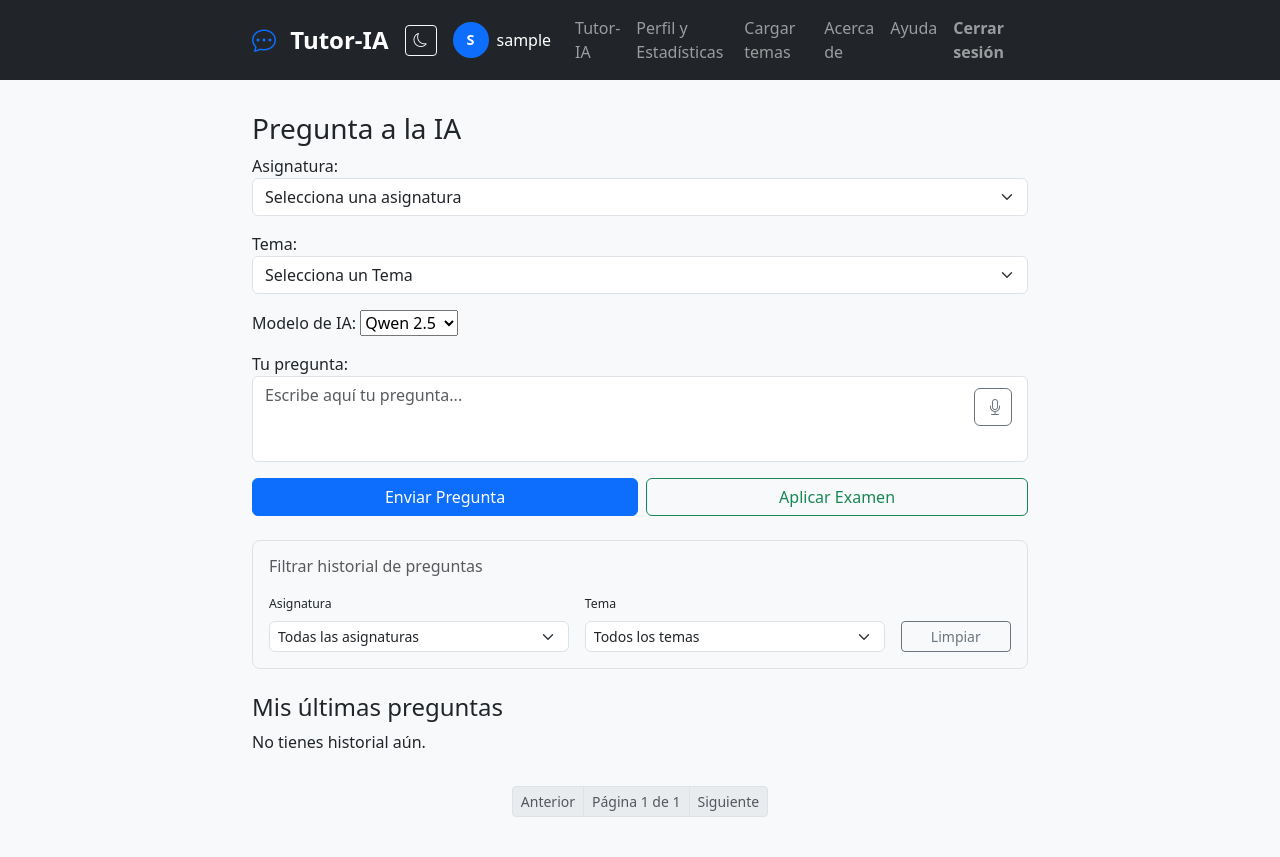
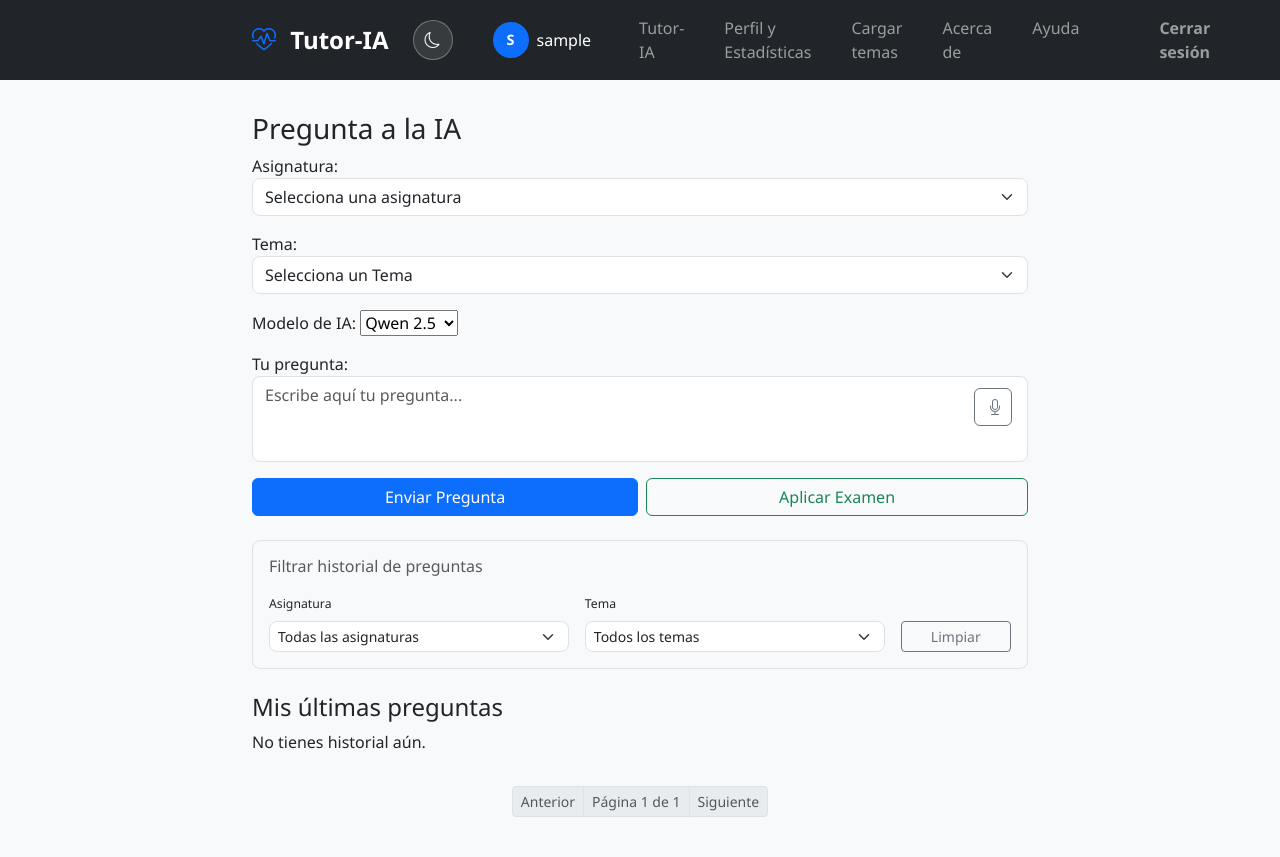
Before and after one commit to cmmo2024/ia_preguntas, a Django app: page /app/ in a window 1280 px wide. Before the commit the page ends 817 px from the top, so only its background shows below. Run offline with Django 5.2, Linux system fonts and the light colour scheme; the visitor is signed in with stand-in values (Sample User, id 1); data comes from the database, SQL or seed files in the repository; data that the repository does not hold is empty; parts of the project's set-up code (start-up, migrations or seed data) failed here and were passed over; some libraries are stand-ins or nearby versions.

Commit message:
Ladding page styles applied to rest of the app

```diff
--- a/core/static/css/style.css
+++ b/core/static/css/style.css
@@ -14,11 +14,17 @@
 
     --border-color: #dee2e6;
 
-    --primary-color: #0d6efd;
+    --primary-color: #007bff; /* Changed to a more vibrant blue */
 
-    --navbar-bg: #212529;
+    --navbar-bg: #343a40; /* Darker navbar */
 
     --navbar-text: #ffffff;
+
+    --shadow-light: 0 2px 5px rgba(0, 0, 0, 0.05);
+
+    --shadow-hover: 0 8px 15px rgba(0, 0, 0, 0.1);
+
+    --transition: all 0.3s ease;
 
 }
 
@@ -40,6 +46,10 @@
 
     --navbar-text: #ffffff;
 
+    --shadow-light: 0 2px 5px rgba(0, 0, 0, 0.2);
+
+    --shadow-hover: 0 8px 15px rgba(0, 0, 0, 0.3);
+
 }
 
 
@@ -53,6 +63,8 @@ body {
     color: var(--text-color);
 
     transition: background-color 0.3s ease, color 0.3s ease;
+
+    font-family: 'Segoe UI', Tahoma, Geneva, Verdana, sans-serif; /* Modern font */
 
 }
 
@@ -116,13 +128,15 @@ input[type="password"],
 
 .form-select {
 
-    border-radius: 0.375rem;
+    border-radius: 0.5rem; /* Slightly larger radius */
 
     background-color: var(--card-bg);
 
     border-color: var(--border-color);
 
     color: var(--text-color);
+
+    transition: var(--transition);
 
 }
 
@@ -314,7 +328,7 @@ input[type="password"],
 
     font-size: 0.9rem;
 
-    background-color: #0d6efd;
+    background-color: var(--primary-color);
 
 }
 
@@ -466,6 +480,14 @@ ul, ol {
 
 .alert.alert-success {
 
+    background-color: #d4edda; /* Bootstrap success green */
+
+    color: #155724;
+
+    border-color: #c3e6cb;
+
+}
+
 .alert.alert-danger {
     background-color: #f8d7da;
     color: #721c24;
@@ -550,13 +572,13 @@ ul, ol {
     align-items: center;
     justify-content: center;
     font-size: 0.9rem;
-    background-color: #0d6efd;
+    background-color: var(--primary-color);
 }
 
 /* Efecto hover en tarjetas */
 .card.hover-shadow:hover {
     transform: translateY(-2px);
-    box-shadow: 0 .5rem 1rem rgba(0,0,0,.15) !important;
+    box-shadow: var(--shadow-hover) !important;
 }
 
 /* Responsive: ajustar tamaño en móviles */
@@ -581,32 +603,100 @@ ul, ol {
     text-overflow: ellipsis;
 }
 
+/* === Animations === */
+@keyframes fadeInUp {
+    from {
+        opacity: 0;
+        transform: translateY(30px);
+    }
+    to {
+        opacity: 1;
+        transform: translateY(0);
+    }
+}
+
+@keyframes pulse {
+    0% {
+        transform: scale(1);
+    }
+    50% {
+        transform: scale(1.05);
+    }
+    100% {
+        transform: scale(1);
+    }
+}
+
+.animate-fade-in {
+    animation: fadeInUp 0.8s ease-out;
+}
+
+.animate-fade-in-delay {
+    animation: fadeInUp 0.8s ease-out 0.2s both;
+}
+
+.animate-fade-in-delay-2 {
+    animation: fadeInUp 0.8s ease-out 0.4s both;
+}
+
+/* === Modern List Groups === */
+.list-group-item {
+    border: none;
+    border-radius: 10px !important;
+    margin-bottom: 0.5rem;
+    background-color: var(--card-bg);
+    box-shadow: var(--shadow-light);
+    transition: var(--transition);
+}
+
+.list-group-item:hover {
+    transform: translateX(5px);
+    box-shadow: var(--shadow-hover);
+}
+
+.list-group-item-action {
+    border-radius: 10px;
+}
+
+/* === Enhanced Alerts === */
+.alert {
+    border-radius: 10px;
+    border: none;
+    box-shadow: var(--shadow-light);
+    font-weight: 500;
+}
+
 /* Dark mode toggle button styles */
 #theme-toggle {
     border: 1px solid rgba(255, 255, 255, 0.3);
-    transition: all 0.3s ease;
+    transition: var(--transition);
     width: 40px;
     height: 40px;
     display: flex;
     align-items: center;
     justify-content: center;
+    border-radius: 50%;
+    background: rgba(255, 255, 255, 0.1);
 }
 
 #theme-toggle:hover {
-    background-color: rgba(255, 255, 255, 0.1);
+    background-color: rgba(255, 255, 255, 0.2);
     border-color: rgba(255, 255, 255, 0.5);
+    transform: scale(1.1);
 }
 
 #theme-toggle i {
     font-size: 1rem;
     color: #ffffff;
+    transition: var(--transition);
 }
 
 /* Dark mode adjustments for toggle button */
 [data-theme="dark"] #theme-toggle {
     border-color: rgba(255, 255, 255, 0.4);
+    background: rgba(255, 255, 255, 0.05);
 }
 
 [data-theme="dark"] #theme-toggle:hover {
-    background-color: rgba(255, 255, 255, 0.2);
+    background-color: rgba(255, 255, 255, 0.15);
 }
--- a/core/templates/base.html
+++ b/core/templates/base.html
@@ -13,9 +13,9 @@
 <nav class="navbar navbar-expand-lg navbar-dark bg-dark mb-4">
     <div class="container">
 
-        <!-- Logo / Nombre de la app -->
+       <!-- Logo / Nombre de la app -->
         <a class="navbar-brand fw-bold" href="{% url 'landing' %}">
-                    <i class="bi bi-chat-dots text-primary me-2"></i>
+                    <i class="bi bi-heart-pulse text-primary me-2"></i>
                     Tutor-IA
                 </a>
 
@@ -94,7 +94,7 @@
         </div>
     </div>
 </nav>
-<div class="container my-0 py-0">
+<div class="container my-4 py-0">
     {% block content %}
     {% endblock %}
 </div>
@@ -136,6 +136,12 @@ document.addEventListener('DOMContentLoaded', function() {
             localStorage.setItem('theme', 'dark');
         }
     });
+
+    // Add fade-in animation to main content
+    const container = document.querySelector('.container');
+    if (container) {
+        container.classList.add('animate-fade-in');
+    }
 });
 </script>
 
```
Also changed, not shown: core/templates/core/register.html (+15 -15 lines).
